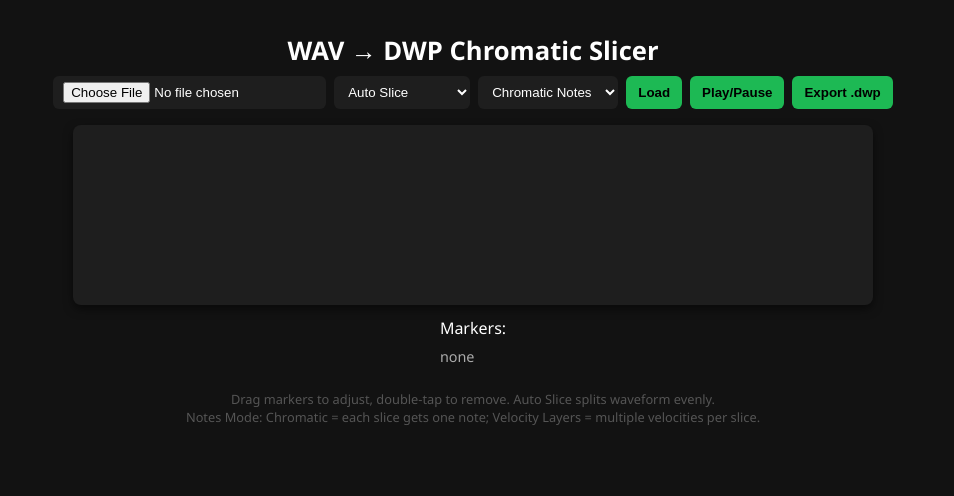
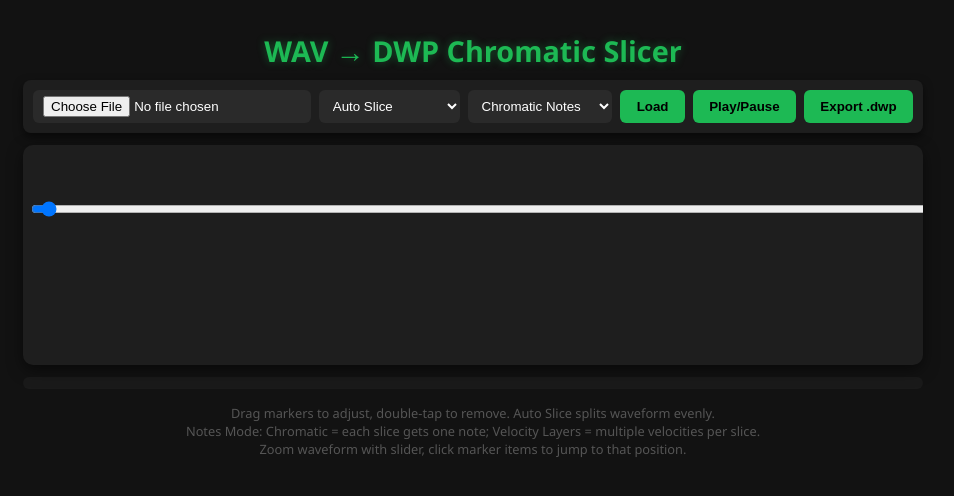
Before and after one commit to BG4mer/PyRun, a plain HTML site: page index.html in a window 1280 px wide. Shown: the whole page, without its empty margins (167-1121 px from the left). Drawn offline with Linux system fonts and the light colour scheme.

Commit message:
Update index.html

```diff
--- a/index.html
+++ b/index.html
@@ -7,35 +7,153 @@
 <script src="https://unpkg.com/wavesurfer.js"></script>
 <script type="module" src="app.js"></script>
 <style>
-body{
+/* --- Body & Fonts --- */
+body {
   margin:0;
-    font-family: 'Segoe UI', sans-serif;
+  font-family:'Segoe UI',sans-serif;
   background:#121212;
   color:#fff;
   display:flex;
   flex-direction:column;
   align-items:center;
-    padding:16px;
+  padding:12px;
 }
-h1{ font-size:1.6em; margin-bottom:8px; }
-.controls{ display:flex; flex-wrap:wrap; gap:8px; margin-bottom:16px; }
+
+/* --- Header --- */
+h1{
+  font-size:1.8em;
+  font-weight:bold;
+  margin-bottom:10px;
+  color:#1db954;
+  text-shadow:0 0 8px #1db95466;
+}
+
+/* --- Main container --- */
+.container {
+  display:flex;
+  flex-direction:column;
+  width:100%;
+  max-width:900px;
+  gap:12px;
+}
+
+/* --- Controls Panel --- */
+.controls{
+  display:flex;
+  flex-wrap:wrap;
+  gap:8px;
+  background:#1e1e1e;
+  border-radius:8px;
+  padding:10px;
+  box-shadow:0 4px 10px rgba(0,0,0,0.5);
+}
+
 button{
-    background:#1db954; color:#000; border:none; border-radius:6px;
-    padding:8px 12px; font-weight:bold; cursor:pointer; transition:all 0.2s;
+  background:#1db954;
+  color:#000;
+  border:none;
+  border-radius:6px;
+  padding:8px 14px;
+  font-weight:bold;
+  cursor:pointer;
+  transition:all 0.2s;
+  flex:1 1 auto;
 }
 button:hover{ transform:scale(1.05); background:#17c144; }
-input, select{ padding:6px 10px; border-radius:6px; border:none; background:#1e1e1e; color:#fff; }
-#waveform{ width:100%; max-width:800px; height:180px; background:#1e1e1e; border-radius:8px; position:relative; margin-bottom:12px; overflow:hidden; box-shadow:0 4px 10px rgba(0,0,0,0.5);}
-.marker{ position:absolute; width:3px; background:#ff3d3d; height:100%; cursor:pointer; touch-action:none; border-radius:2px; }
-.marker-label{ position:absolute; top:-18px; left:-5px; font-size:0.75em; color:#ff3d3d; }
-#markersList{ display:block; margin-top:8px; font-size:0.9em; color:#aaa; }
-footer{ margin-top:24px; font-size:0.8em; color:#555; text-align:center; }
+button:active{ transform:scale(0.95); }
+
+/* --- File Input & Select --- */
+input, select{
+  padding:6px 10px;
+  border-radius:6px;
+  border:none;
+  background:#2a2a2a;
+  color:#fff;
+  flex:1 1 auto;
+}
+
+/* --- Waveform Panel --- */
+#waveform-container{
+  position:relative;
+  width:100%;
+  background:#1e1e1e;
+  border-radius:10px;
+  box-shadow:0 5px 15px rgba(0,0,0,0.5);
+  overflow:hidden;
+  height:220px;
+  display:flex;
+  flex-direction:column;
+}
+
+/* --- Zoom Slider --- */
+#zoom-slider{
+  margin:4px 8px;
+  width:calc(100% - 16px);
+}
+
+/* --- Waveform --- */
+#waveform{
+  flex:1;
+  position:relative;
+}
+
+/* --- Marker --- */
+.marker{
+  position:absolute;
+  width:3px;
+  background:#ff3d3d;
+  height:100%;
+  cursor:pointer;
+  touch-action:none;
+  border-radius:2px;
+}
+.marker-label{
+  position:absolute;
+  top:-20px;
+  left:-8px;
+  font-size:0.75em;
+  color:#ff3d3d;
+  text-shadow:0 0 4px #ff3d3d66;
+}
+
+/* --- Marker List Panel --- */
+#marker-panel{
+  display:flex;
+  flex-wrap:wrap;
+  gap:6px;
+  background:#1a1a1a;
+  padding:6px;
+  border-radius:6px;
+  max-height:80px;
+  overflow-y:auto;
+}
+.marker-item{
+  background:#2a2a2a;
+  padding:4px 8px;
+  border-radius:4px;
+  cursor:pointer;
+  font-size:0.8em;
+  transition:0.2s;
+}
+.marker-item:hover{ background:#1db95433; }
+
+/* --- Footer --- */
+footer{
+  margin-top:16px;
+  font-size:0.8em;
+  color:#555;
+  text-align:center;
+  line-height:1.4;
+}
 </style>
 </head>
 <body>
 
 <h1>WAV → DWP Chromatic Slicer</h1>
 
+<div class="container">
+
+  <!-- Controls -->
   <div class="controls">
     <input type="file" id="file" accept="audio/wav">
     <select id="mode">
@@ -51,12 +169,23 @@ footer{ margin-top:24px; font-size:0.8em; color:#555; text-align:center; }
     <button id="exportDwp">Export .dwp</button>
   </div>
 
+  <!-- Waveform -->
+  <div id="waveform-container">
+    <input type="range" id="zoom-slider" min="0" max="200" value="0">
     <div id="waveform"></div>
-<span>Markers: <span id="markersList">none</span></span>
+  </div>
+
+  <!-- Marker Panel -->
+  <div id="marker-panel">
+    <!-- Clickable marker items appear here -->
+  </div>
+
+</div>
 
 <footer>
   Drag markers to adjust, double-tap to remove. Auto Slice splits waveform evenly.<br>
-    Notes Mode: Chromatic = each slice gets one note; Velocity Layers = multiple velocities per slice.
+  Notes Mode: Chromatic = each slice gets one note; Velocity Layers = multiple velocities per slice.<br>
+  Zoom waveform with slider, click marker items to jump to that position.
 </footer>
 
 </body>
```
Lines whose indentation alone changed are shown as unchanged.
